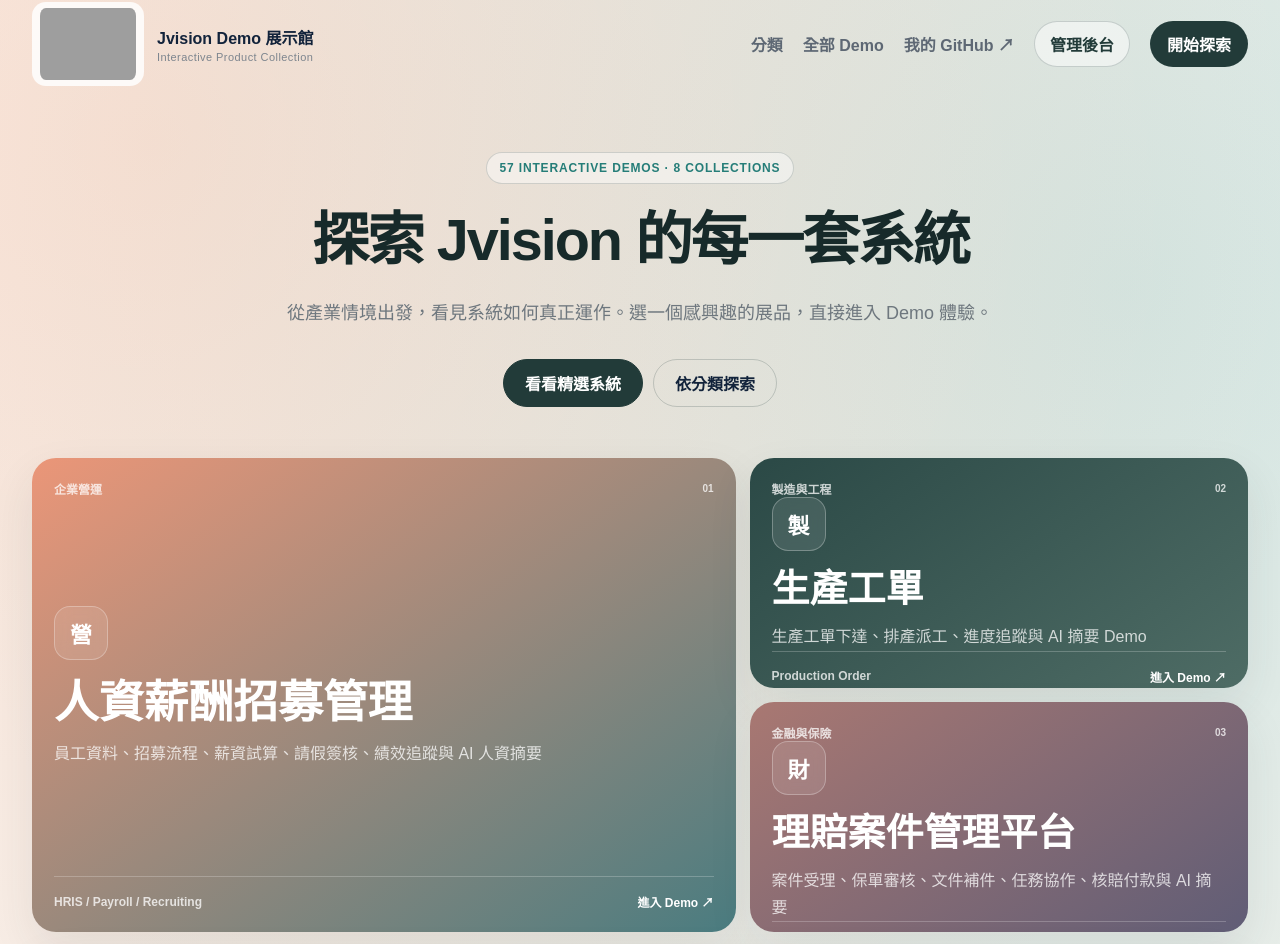
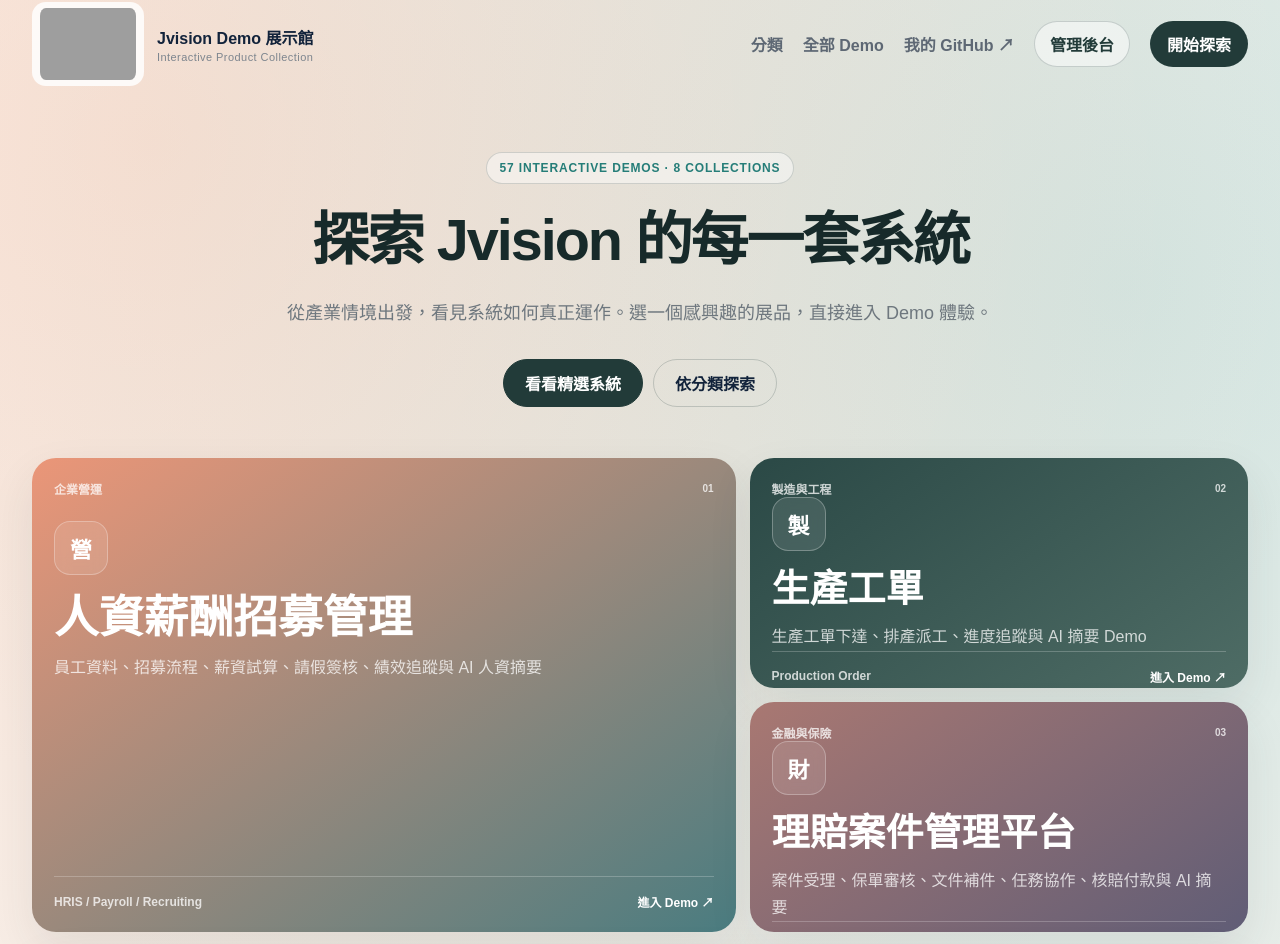
Before and after one commit to yunghua817/jvision-showcase-vercel, a Next.js app: page / in a window 1280 px wide. Shown: the top 944 px of the page. Built offline with nearby package versions, Linux system fonts and the light colour scheme; grey boxes are pictures that could not be loaded.

Commit message:
Align featured card content to top

```diff
--- a/src/app/globals.css
+++ b/src/app/globals.css
@@ -348,6 +348,9 @@
 .curator-showcase { display: grid; grid-template-columns: repeat(12,minmax(0,1fr)); grid-auto-rows: 230px; gap: 14px; }
 .curator-piece { display: flex; min-width: 0; justify-content: space-between; flex-direction: column; overflow: hidden; border-radius: 24px; padding: 22px; color: #fff; box-shadow: 0 18px 45px rgba(49,55,53,.09); }
 .piece-1 { grid-column: span 7; grid-row: span 2; background: linear-gradient(145deg,#eb9678,#4a7c80); }
+.piece-1 { justify-content: flex-start; }
+.piece-1 .piece-content { margin-top: 24px; }
+.piece-1 .piece-footer { margin-top: auto; }
 .piece-2 { grid-column: span 5; background: linear-gradient(145deg,#2b4946,#4e6c65); }
 .piece-3 { grid-column: span 5; background: linear-gradient(145deg,#a97872,#605d76); }
 .piece-4 { grid-column: span 12; background: linear-gradient(110deg,#e89a76,#438178); }
```
